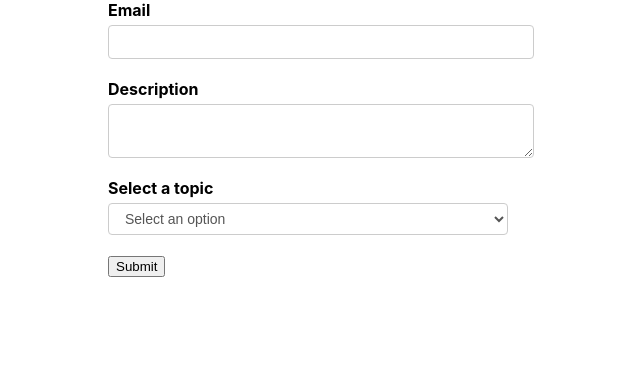
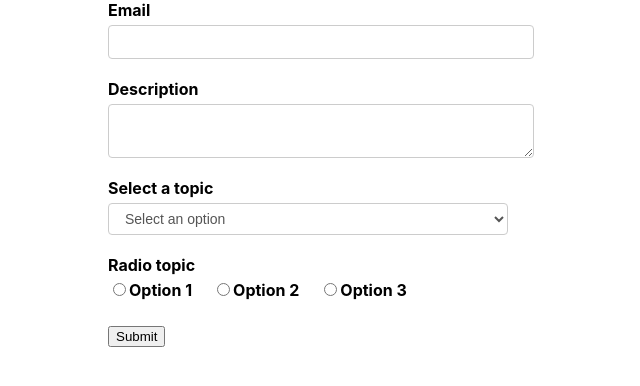
Before and after one commit to gopinav/React-Formik-Tutorials, a React (Create React App) app in the folder formik-controls-demo/: page / in a window 1280 px wide. Shown: the top 386 px of the page, without its empty margins (319-959 px from the left). Built offline with nearby package versions, Linux system fonts and the light colour scheme.

Commit message:
Add RadioButtons formik control

```diff
--- a/formik-controls-demo/src/App.css
+++ b/formik-controls-demo/src/App.css
@@ -7,6 +7,12 @@
   font-weight: bold;
   display: flex;
   margin-bottom: 5px;
+}
+
+input + label {
+  font-weight: bold;
+  display: inline-flex;
+  margin-right: 20px;
 }
 
 input[type='text'],
--- a/formik-controls-demo/src/components/FormikContainer.js
+++ b/formik-controls-demo/src/components/FormikContainer.js
@@ -10,15 +10,22 @@
     { key: 'Option 2', value: 'option2' },
     { key: 'Option 3', value: 'option 3' }
   ]
+  const rcOptions = [
+    { key: 'Option 1', value: 'option1' },
+    { key: 'Option 2', value: 'option2' },
+    { key: 'Option 3', value: 'option 3' }
+  ]
   const initialValues = {
     email: '',
     description: '',
-    selectOption: ''
+    selectOption: '',
+    radioOption: ''
   }
   const validationSchema = Yup.object({
     email: Yup.string().required('Required'),
     description: Yup.string().required('Required'),
-    selectOption: Yup.string().required('Required')
+    selectOption: Yup.string().required('Required'),
+    radioOption: Yup.string().required('Required')
   })
   const onSubmit = values => {
     console.log('Form data', values)
@@ -52,6 +59,13 @@
             options={dropdownOptions}
             formik={formik}
           />
+          <FormikControl
+            control='radio'
+            label='Radio topic'
+            name='radioOption'
+            options={rcOptions}
+            formik={formik}
+          />
           <button type='submit'>Submit</button>
         </Form>
       )}
--- a/formik-controls-demo/src/components/FormikControl.js
+++ b/formik-controls-demo/src/components/FormikControl.js
@@ -2,6 +2,7 @@
 import Input from './Input'
 import Textarea from './Textarea'
 import Select from './Select'
+import RadioButtons from './RadioButtons'
 
 function FormikControl (props) {
   const { control, ...rest } = props
@@ -13,6 +14,7 @@
     case 'select':
       return <Select {...rest} />
     case 'radio':
+      return <RadioButtons {...rest} />
     case 'checkbox':
     case 'date':
     default:
--- /dev/null
+++ b/formik-controls-demo/src/components/RadioButtons.js
@@ -0,0 +1,34 @@
+import React from 'react'
+import { Field, ErrorMessage } from 'formik'
+import TextError from './TextError'
+
+function RadioButtons (props) {
+  const { label, name, options, formik, ...rest } = props
+  return (
+    <div className='form-control'>
+      <label htmlFor={name}>{label}</label>
+      <Field id={name} name={name} {...rest}>
+        {({ field }) => {
+          console.log(field)
+          return options.map(option => {
+            return (
+              <React.Fragment key={option.key}>
+                <input
+                  id={option.value}
+                  type='radio'
+                  {...field}
+                  value={option.value}
+                  checked={field.value === option.value}
+                />
+                <label htmlFor={option.value}>{option.key}</label>
+              </React.Fragment>
+            )
+          })
+        }}
+      </Field>
+      <ErrorMessage component={TextError} name={name} />
+    </div>
+  )
+}
+
+export default RadioButtons
```
